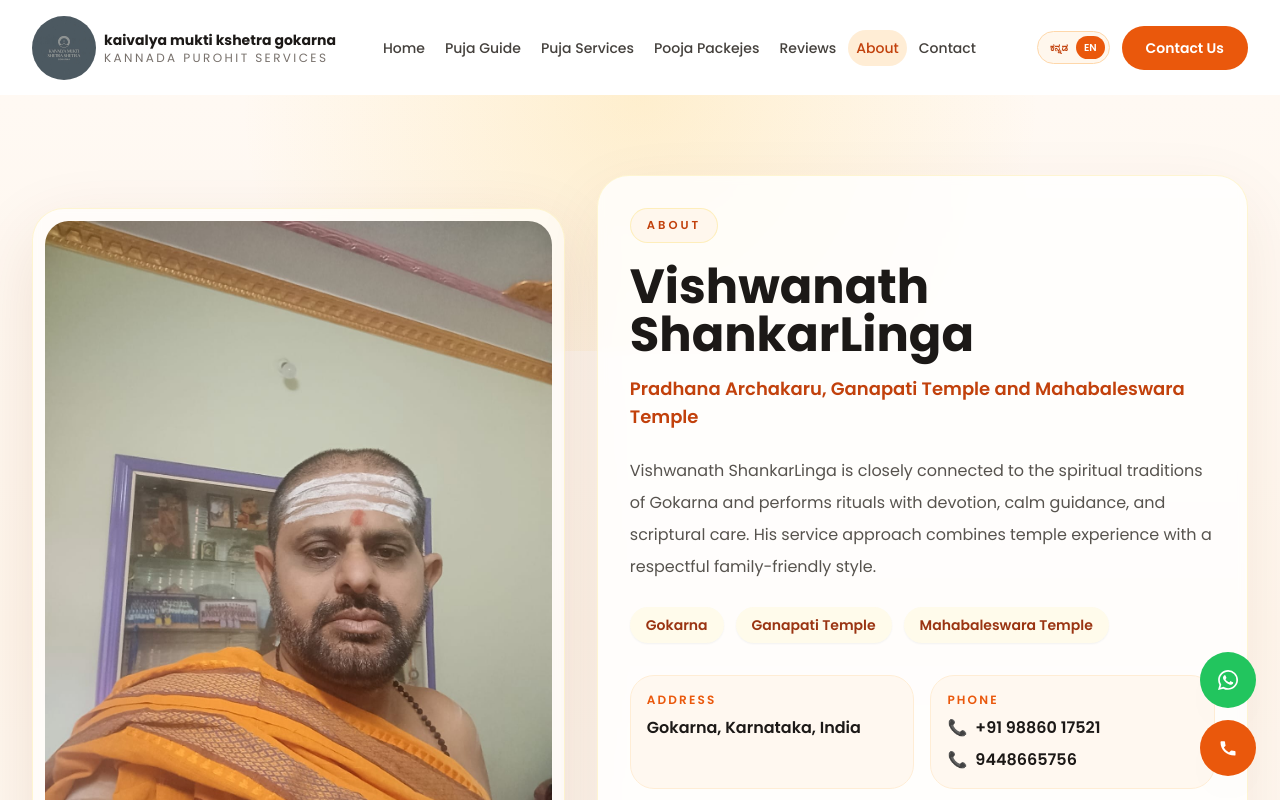
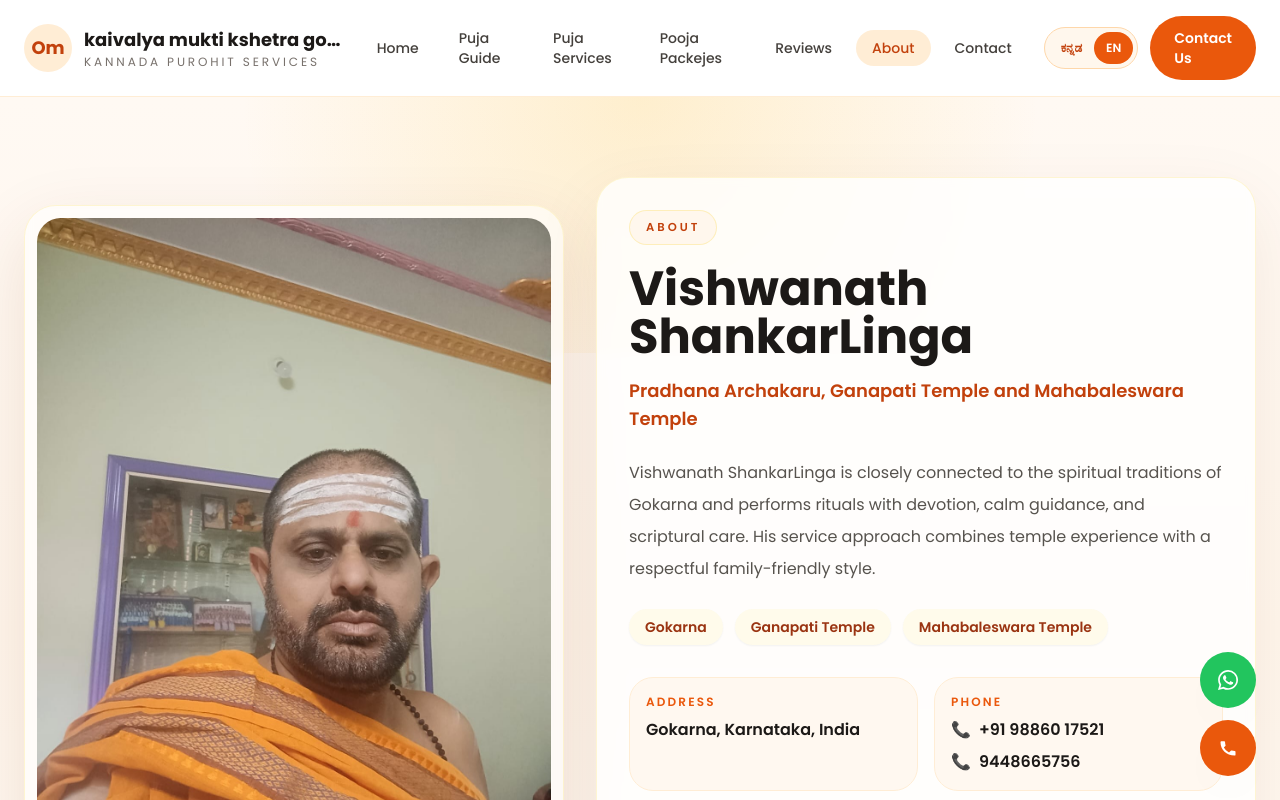
Before and after one commit to manjeshpatagar/Gokarn_purohit, a Next.js app: page /about in a window 1280 px wide. Shown: the top 800 px of the page. Built offline with nearby package versions, Linux system fonts and the light colour scheme.

Commit message:
Revert "update navbar and header"

```diff
--- a/app/HomePageClient.tsx
+++ b/app/HomePageClient.tsx
@@ -1,6 +1,7 @@
 "use client";
 
 import Image from "next/image";
+
 import { AboutSection } from "@/components/AboutSection";
 import { BookingForm } from "@/components/BookingForm";
 import { Container } from "@/components/Container";
@@ -136,14 +137,14 @@ export function HomePageClient() {
 
       <section className="relative overflow-hidden bg-[linear-gradient(180deg,#fffaf5_0%,#fff5eb_36%,#ffffff_100%)] py-16">
         <div className="absolute inset-x-0 top-0 h-56 bg-[radial-gradient(circle_at_top,rgba(251,191,36,0.18),transparent_58%)]" />
-        <div className="mx-auto w-full max-w-[1600px] px-6">
+        <Container>
           <SectionTitle
             eyebrow={popularPoojas.eyebrow}
             title={popularPoojas.title}
             subtitle={popularPoojas.subtitle}
             align="center"
           />
-          <div className="relative mt-12 grid gap-5 sm:grid-cols-2 xl:grid-cols-5">
+          <div className="relative mt-12 grid gap-6 sm:grid-cols-2 xl:grid-cols-5">
             {popularPoojas.items.map((pooja, index) => (
               <article
                 key={pooja.title}
@@ -183,7 +184,7 @@ export function HomePageClient() {
               </article>
             ))}
           </div>
-        </div>
+        </Container>
         <style jsx>{`
           @keyframes popularPoojaFloat {
             0%,
--- a/app/layout.tsx
+++ b/app/layout.tsx
@@ -44,7 +44,7 @@ export default function RootLayout({
       <body>
         <LanguageProvider>
           <Navbar />
-          <main className="overflow-x-hidden">{children}</main>
+          <main className="overflow-x-hidden pb-24 md:pb-0">{children}</main>
           <Footer />
           <FloatingActions />
         </LanguageProvider>
--- a/components/Container.tsx
+++ b/components/Container.tsx
@@ -6,5 +6,5 @@ type ContainerProps = {
 };
 
 export function Container({ children, className = "" }: ContainerProps) {
-  return <div className={`mx-auto w-full max-w-7xl px-7 sm:px-8 ${className}`}>{children}</div>;
+  return <div className={`mx-auto w-full max-w-7xl px-6 ${className}`}>{children}</div>;
 }
--- a/components/Hero.tsx
+++ b/components/Hero.tsx
@@ -6,7 +6,6 @@ import { useEffect, useState } from "react";
 import { Button } from "./Button";
 import { Container } from "./Container";
 import { useLanguage } from "./LanguageProvider";
-import { FaPhoneAlt, FaWhatsapp } from "react-icons/fa";
 
 const heroImages = [
   "/images/hero-gokarna-ganapati.jpeg",
@@ -66,7 +65,7 @@ export function Hero() {
       </div>
       <div className="absolute inset-0 bg-[linear-gradient(135deg,rgba(17,24,39,0.68),rgba(120,53,15,0.42))]" />
       <div className="absolute inset-0 bg-[radial-gradient(circle_at_top,rgba(251,191,36,0.16),transparent_32%)]" />
-     <Container className="relative px-7 py-24 sm:px-8 md:min-h-[720px] md:py-32 lg:flex lg:items-center">
+      <Container className="relative py-24 md:min-h-[720px] md:py-32 lg:flex lg:items-center">
         <div className="max-w-3xl">
           <p className="mb-6 inline-flex rounded-full border border-amber-200/30 bg-black/25 px-4 py-2 text-[0.72rem] font-semibold uppercase tracking-[0.3em] text-orange-100 backdrop-blur-sm">
             {t.brand.subtitle}
@@ -95,11 +94,9 @@ export function Hero() {
             </span>
           </p>
           <div className="mt-8 flex flex-wrap gap-4">
-            <Button href={`tel:${t.contactDetails.phone}`}>
-              <span className="flex items-center gap-1.5"><FaPhoneAlt size={18}/>{t.hero.callBtn}</span>
-            </Button>
-            <Button href={`https://wa.me/${t.contactDetails.phone.replace(/[^\d]/g, "")}`} variant="secondary" className="!bg-green-500 !text-white !border-none hover:!bg-green-500">
-              <span className="flex items-center gap-1"><FaWhatsapp size={22} color="white"/>{t.hero.whatsappBtn}</span>
+            <Button href={`tel:${t.contactDetails.phone}`}>{t.hero.callBtn}</Button>
+            <Button href={`https://wa.me/${t.contactDetails.phone.replace(/[^\d]/g, "")}`} variant="secondary">
+              {t.hero.whatsappBtn}
             </Button>
           </div>
         </div>
--- a/components/Navbar.tsx
+++ b/components/Navbar.tsx
@@ -1,6 +1,5 @@
+"use client";
 
-"use client";
-import Image from "next/image";
 import Link from "next/link";
 import { usePathname } from "next/navigation";
 import { useState } from "react";
@@ -8,39 +7,27 @@ import { Button } from "./Button";
 import { Container } from "./Container";
 import { useLanguage } from "./LanguageProvider";
 
-
 export function Navbar() {
   const pathname = usePathname();
   const [isOpen, setIsOpen] = useState(false);
   const { lang, setLang, t } = useLanguage();
 
   return (
-    <header className="sticky top-0 z-50 bg-white/95 backdrop-blur">
- <Container className="flex w-full min-w-0 items-center gap-2 px-4 py-2 sm:min-h-[95px] sm:px-6">
-       <Link
-  href="/"
-  className="flex shrink-0 items-center gap-2"
->
-         <div className="relative h-9 w-9 shrink-0 overflow-hidden rounded-full sm:h-14 sm:w-14 xl:h-16 xl:w-16">
-  <Image
-    src="/images/kaivalya-logo.jpeg"
-    alt="Kaivalya Mukti Shetra Shetra Gokarna"
-    fill
-    className="object-cover"
-    priority
-  />
+    <header className="sticky top-0 z-50 border-b border-orange-100 bg-white/95 backdrop-blur">
+      <Container className="flex items-center justify-between gap-4 py-3 sm:py-4">
+        <Link href="/" className="flex min-w-0 items-center gap-3">
+          <div className="flex h-10 w-10 shrink-0 items-center justify-center rounded-full bg-orange-100 text-base font-bold text-orange-700 sm:h-12 sm:w-12 sm:text-lg">
+            Om
           </div>
-          <div className="min-w-0 overflow-hidden">
-            <p className="sm:whitespace-nowrap text-[11px] font-bold leading-tight text-stone-900 sm:text-sm">
-  {t.brand.title}
-</p>
-          <p className="hidden sm:block text-xs uppercase tracking-[0.2em] text-stone-500">
+          <div className="min-w-0">
+            <p className="truncate text-base font-bold text-stone-900 sm:text-lg">{t.brand.title}</p>
+            <p className="truncate text-[10px] uppercase tracking-[0.2em] text-stone-500 sm:text-xs sm:tracking-[0.24em]">
               {t.brand.subtitle}
             </p>
           </div>
         </Link>
 
-        <nav className="hidden flex-1 items-center justify-center gap-1 xl:flex">
+        <nav className="hidden items-center gap-2 lg:flex">
           {t.navLinks.map((link) => {
             const isActive = pathname === link.href;
 
@@ -48,7 +35,7 @@ export function Navbar() {
               <Link
                 key={link.href}
                 href={link.href}
-                className={`whitespace-nowrap rounded-full px-2 py-2 text-sm font-medium transition ${
+                className={`rounded-full px-4 py-2 text-sm font-medium transition ${
                   isActive
                     ? "bg-orange-100 text-orange-700"
                     : "text-stone-700 hover:bg-orange-50 hover:text-orange-700"
@@ -60,31 +47,30 @@ export function Navbar() {
           })}
         </nav>
 
-       <div className="hidden w-[225px] shrink-0 items-center justify-end gap-3 xl:flex">
+        <div className="hidden items-center gap-3 lg:flex">
           <div className="flex rounded-full border border-orange-200 bg-orange-50 p-1">
             <button
               type="button"
               onClick={() => setLang("kn")}
-              className={`rounded-full px-2 py-1 text-[10px] font-semibold transition ${lang === "kn" ? "bg-orange-600 text-white" : "text-orange-700"}`}
+              className={`rounded-full px-3 py-2 text-xs font-semibold transition ${lang === "kn" ? "bg-orange-600 text-white" : "text-orange-700"}`}
             >
               ಕನ್ನಡ
             </button>
             <button
               type="button"
               onClick={() => setLang("en")}
-              className={`rounded-full px-2 py-1 text-[10px] font-semibold transition ${lang === "en" ? "bg-orange-600 text-white" : "text-orange-700"}`}
+              className={`rounded-full px-3 py-2 text-xs font-semibold transition ${lang === "en" ? "bg-orange-600 text-white" : "text-orange-700"}`}
             >
               EN
             </button>
           </div>
-          <Button href="/contact" className="whitespace-nowrap px-5 py-3 text-sm">
-          {t.common.connect}</Button>
+          <Button href="/contact">{t.common.connect}</Button>
         </div>
 
         <button
           type="button"
           onClick={() => setIsOpen((value) => !value)}
-  className="ml-auto flex h-10 w-10 shrink-0 items-center justify-center rounded-full border border-orange-200 text-stone-700 xl:hidden"
+          className="inline-flex h-10 w-10 shrink-0 items-center justify-center rounded-full border border-orange-200 text-stone-700 lg:hidden"
           aria-label={lang === "kn" ? "ಮೆನು ತೆರೆಯಿರಿ" : "Toggle menu"}
         >
           <span className="space-y-1.5">
@@ -96,7 +82,7 @@ export function Navbar() {
       </Container>
 
       {isOpen ? (
-        <div className="border-t border-orange-100 bg-white xl:hidden">
+        <div className="border-t border-orange-100 bg-white lg:hidden">
           <Container className="flex max-h-[70vh] flex-col overflow-y-auto py-4">
             <div className="mb-4 flex rounded-full border border-orange-200 bg-orange-50 p-1">
               <button
@@ -132,7 +118,7 @@ export function Navbar() {
                 </Link>
               );
             })}
-            <Button href="/contact" className="mt-4 w-full py-2 text-xs" variant="primary">
+            <Button href="/contact" className="mt-4 w-full" variant="primary">
               {t.common.connect}
             </Button>
           </Container>
--- a/components/ServicesSection.tsx
+++ b/components/ServicesSection.tsx
@@ -38,7 +38,7 @@ export function ServicesSection() {
                 </li>
               ))}
             </ul>
-            <Button href="/puja-services" className="mt-8 w-full sm:w-auto">
+            <Button href="/puja-services" className="mt-8">
               {t.common.allServices}
             </Button>
           </div>
--- a/lib/translations.ts
+++ b/lib/translations.ts
@@ -37,7 +37,7 @@ export const translations = {
       title: "ಕೈವಲ್ಯ ಮುಕ್ತಿ ಕ್ಷೇತ್ರ ಗೋಕರ್ಣ",
       subtitle: "ಸಂಪ್ರದಾಯಬದ್ಧವಾಗಿ ಮತ್ತು ಶ್ರದ್ಧೆಯಿಂದ ಪೂಜೆಗಳನ್ನು ನೆರವೇರಿಸಲಾಗುತ್ತದೆ",
       designation: "Pradhana Archakaru Gokarna",
-      callBtn: " ಕರೆ ಮಾಡಿ",
+      callBtn: "📞 ಕರೆ ಮಾಡಿ",
       whatsappBtn: "💬 ವಾಟ್ಸಾಪ್ ಮಾಡಿ",
     },
     featureCards: [
@@ -329,8 +329,8 @@ export const translations = {
       title: "kaivalya mukti kshetra gokarna",
       subtitle: "Performing traditional rituals with devotion and purity",
       designation: "Pradhana Archakaru Gokarna",
-      callBtn: "Call Now",
-      whatsappBtn: "WhatsApp",
+      callBtn: "📞 Call Now",
+      whatsappBtn: "💬 WhatsApp",
     },
     featureCards: [
       { icon: "Om", title: "Experienced Priests", description: "Traditional Gokarna rituals performed with devotion and clarity." },
--- a/package.json
+++ b/package.json
@@ -11,8 +11,7 @@
   "dependencies": {
     "next": "15.3.8",
     "react": "19.1.0",
-    "react-dom": "19.1.0",
-    "react-icons": "^5.7.0"
+    "react-dom": "19.1.0"
   },
   "devDependencies": {
     "@types/node": "22.14.1",
```
Also changed, not shown: components/ReviewCard.tsx (+8 -15 lines), components/VideoShowcase.tsx (+9 -11 lines), public/images/kaivalya-logo.jpeg (deleted), 1 other file (tests, documents, lock files or other folders). Lines whose indentation alone changed are shown as unchanged.
